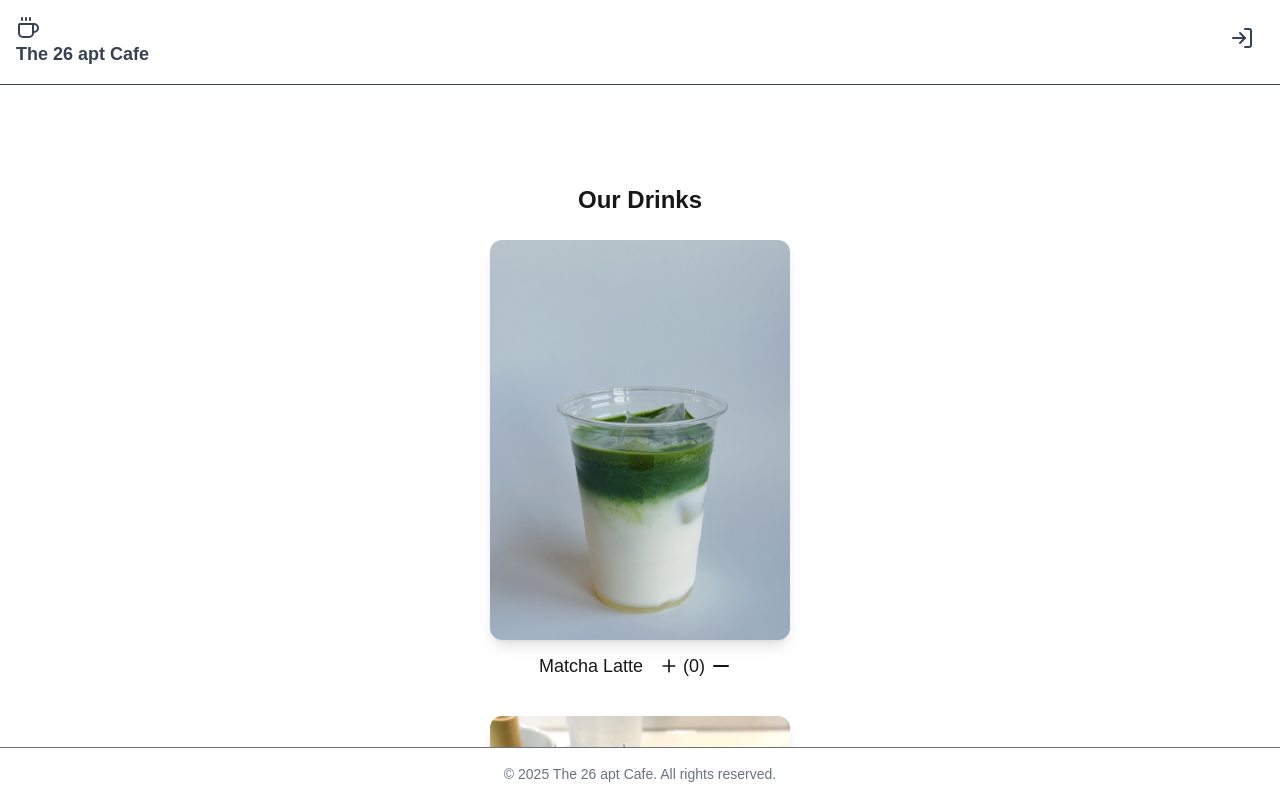
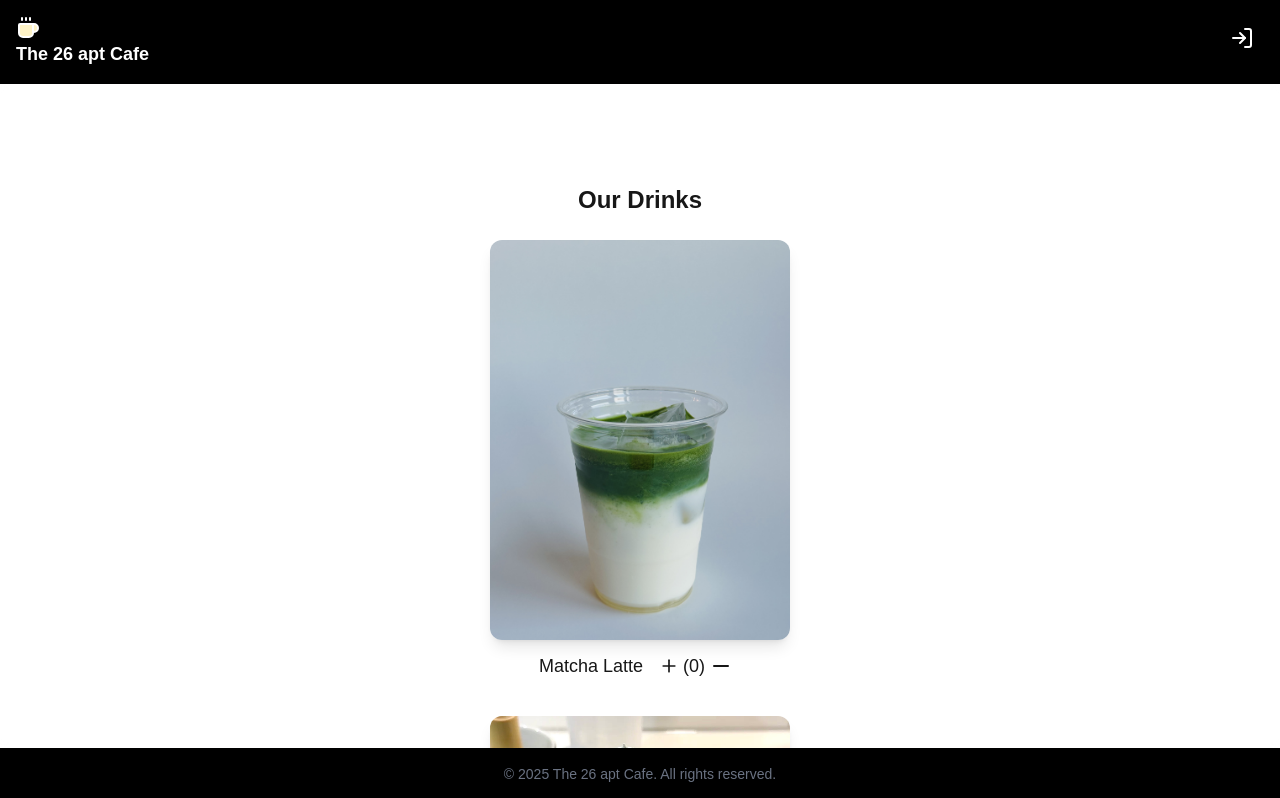
Before and after one commit to tin0312/the26apt.cafe, a Next.js app: page /menu in a window 1280 px wide. Shown: the top 798 px of the page. Built offline with nearby package versions, Linux system fonts and the light colour scheme; no server answers.

Commit message:
Fixed menu layout overlapped with header and footer

```diff
--- a/src/app/menu/page.tsx
+++ b/src/app/menu/page.tsx
@@ -30,29 +30,7 @@ export default function ShowMenu() {
   );
 
   return (
-    <div className="flex flex-col items-center gap-6 p-6">
-      <button
-        className="flex fixed left-10"
-        type="button"
-        onClick={() => router.push("/")}
-      >
-        <svg
-          xmlns="http://www.w3.org/2000/svg"
-          width="24"
-          height="24"
-          viewBox="0 0 24 24"
-          fill="none"
-          stroke="currentColor"
-          strokeWidth="2"
-          strokeLinecap="round"
-          strokeLinejoin="round"
-          className="lucide lucide-move-left-icon lucide-move-left cursor-pointer mr-1.5"
-        >
-          <path d="M6 8L2 12L6 16" />
-          <path d="M2 12H22" />
-        </svg>
-        Home
-      </button>
+    <div className="mb-12 flex flex-col items-center gap-6 p-6">
       {/* Cart button with badge */}
       <div className="fixed right-10 top-6">
         <button
--- a/src/components/Footer.tsx
+++ b/src/components/Footer.tsx
@@ -3,7 +3,7 @@ import React from "react";
 
 export default function Footer() {
     return (
-        <footer className="absolute bottom-0 w-full border-t bg-white text-center p-4 text-sm text-gray-500">
+        <footer className="bg-black z-10 fixed bottom-0 w-full [box-shadow:0_-2px_8px_rgb(250_242_242_/_10%)] text-center p-4 text-sm text-gray-500">
         &copy; {new Date().getFullYear()} The 26 apt Cafe. All rights reserved.
         </footer>
     );
--- a/src/components/Header.tsx
+++ b/src/components/Header.tsx
@@ -10,7 +10,7 @@ export default function Header() {
   const [userDropDown, showUserDropdown] = useState(false);
   const { data: session } = useSession();
   return (
-    <header className="fixed z-100 w-full border-b bg-white p-4 text-lg font-semibold text-gray-700">
+    <header className="bg-black text-white fixed [box-shadow:0_2px_8px_rgb(250_242_242_/_10%)] top-0 z-100 w-full shadow-md p-4 text-lg font-semibold text-gray-700">
       <svg
         onClick={() => router.push("/")}
         xmlns="http://www.w3.org/2000/svg"
@@ -22,7 +22,7 @@ export default function Header() {
         strokeWidth="2"
         strokeLinecap="round"
         strokeLinejoin="round"
-        className="lucide lucide-coffee-icon lucide-coffee"
+        className="fill-amber-100 lucide lucide-coffee-icon lucide-coffee hover:cursor-pointer hover:fill-amber-700"
       >
         <path d="M10 2v2" />
         <path d="M14 2v2" />
```
Also changed, not shown: public/shop-logo.png.
